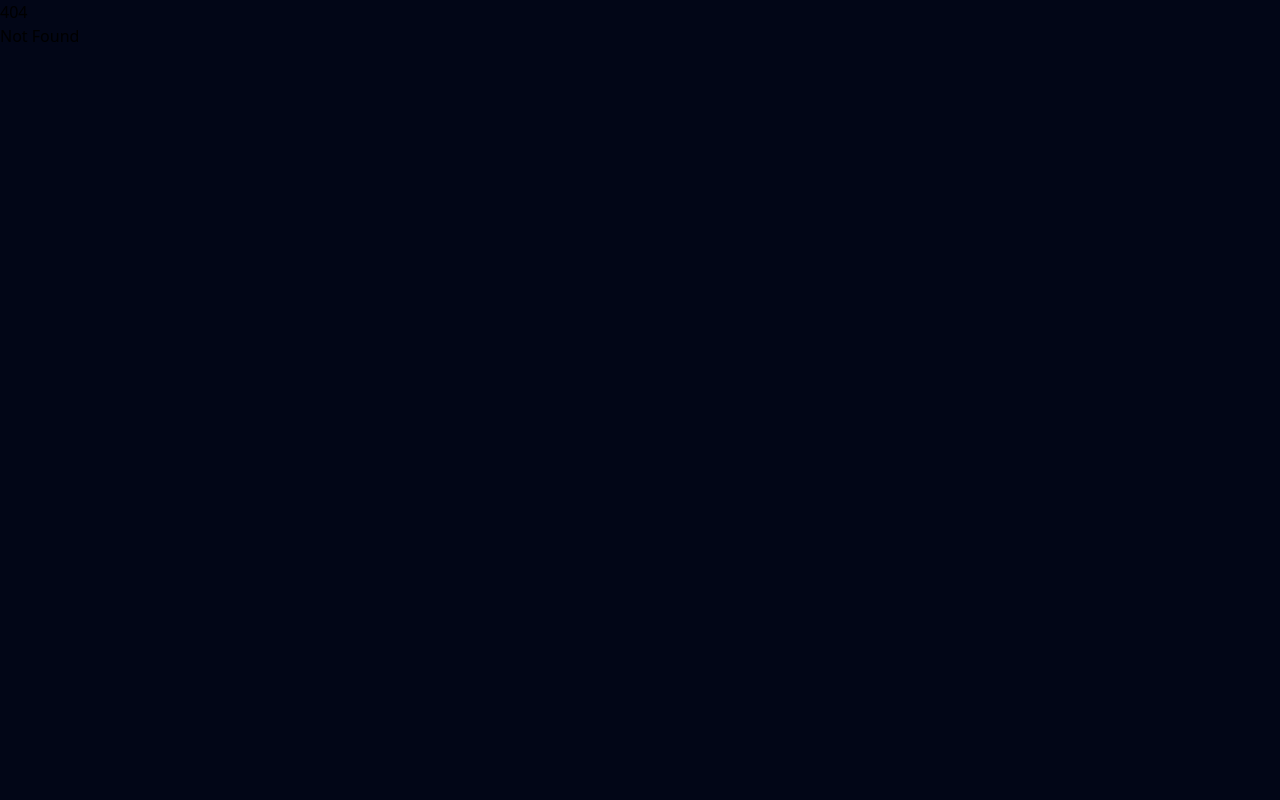
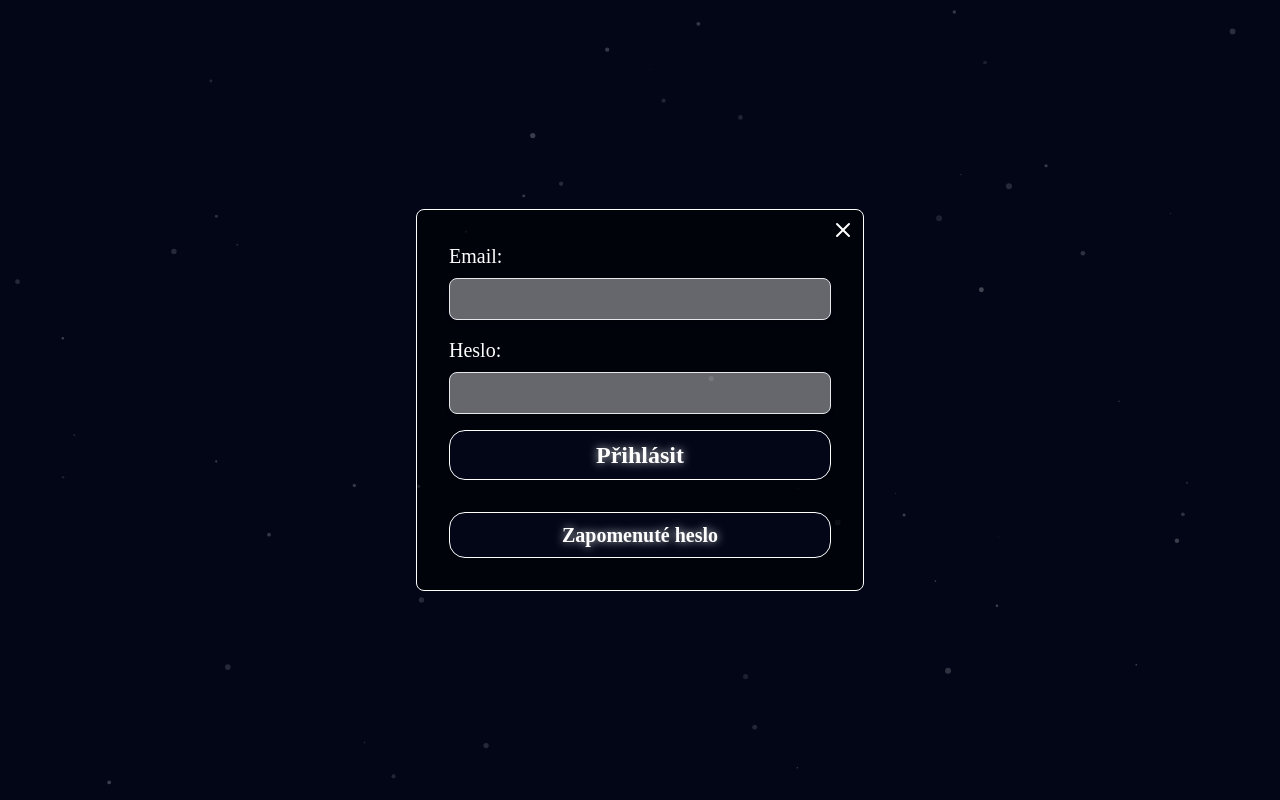
Before and after one commit to janStulhofer/zivel, a SvelteKit app in the folder chronoAlchemy/: page /login in a window 1280 px wide. Before the commit this address had no page. Built offline with nearby package versions, Linux system fonts and the light colour scheme; no server answers; a web font is replaced by a local one.

Commit message:
Vizuálně předělané a funkční registrační stránky

```diff
--- /dev/null
+++ b/chronoAlchemy/src/routes/login/+page.svelte
@@ -0,0 +1,101 @@
+<script>
+    import { navigateWithTransition } from '$lib/transitions';
+    import { supabase } from '$lib/supabaseClient';
+    import { goto } from '$app/navigation';
+    import Particles from '$lib/components/particles.svelte';
+    import { X } from 'lucide-svelte';
+
+    let email = '';
+    let password = '';
+    let error = '';
+    let loading = false;
+    let resetPasswordMode = false;
+
+    async function handleSubmit() {
+      loading = true;
+      error = '';
+
+      try {
+        if (resetPasswordMode) {
+          const { error: resetError } = await supabase.auth.resetPasswordForEmail(email);
+          if (resetError) throw resetError;
+          alert('Pokud účet existuje, byl odeslán e-mail s instrukcemi pro obnovení hesla.');
+        } else {
+          const { error: signInError } = await supabase.auth.signInWithPassword({
+            email,
+            password,
+          });
+          if (signInError) throw signInError;
+          goto('/dashboard'); // Přesměrování na dashboard po úspěšném přihlášení
+        }
+      } catch (err) {
+        error = err.message;
+      } finally {
+        loading = false;
+      }
+    }
+
+    function toggleResetPassword() {
+      resetPasswordMode = !resetPasswordMode;
+      error = '';
+    }
+  </script>
+
+  <Particles />
+
+  <div class="fixed inset-0 flex items-center justify-center p-4">
+    <div class="bg-black bg-opacity-50 rounded-lg border border-white p-8 w-full max-w-md relative">
+      <button
+        on:click={() => navigateWithTransition('/', 'slide-left')}
+        class="absolute top-2 right-2 text-white hover:text-gray-300 transition-colors"
+      >
+        <X size={24} />
+      </button>
+      <form on:submit|preventDefault={handleSubmit} class="space-y-4">
+        <div>
+          <label for="email" class="font-PTSerif text-xl block mb-2 text-white">Email:</label>
+          <input
+            type="email"
+            id="email"
+            bind:value={email}
+            required
+            class="bg-white bg-opacity-40 border rounded-lg shadow-md p-2 focus:outline-none focus:ring-2 focus:ring-primary w-full text-gray-800"
+          />
+        </div>
+        {#if !resetPasswordMode}
+          <div>
+            <label for="password" class="font-PTSerif text-xl block mb-2 text-white">Heslo:</label>
+            <input
+              type="password"
+              id="password"
+              bind:value={password}
+              required
+              class="bg-white bg-opacity-40 border rounded-lg shadow-md p-2 focus:outline-none focus:ring-2 focus:ring-primary w-full text-gray-800"
+            />
+          </div>
+        {/if}
+        <button
+          type="submit"
+          class="text-shadow-glow border bg-slate-950 transition hover:shadow-3xl hover:invert font-PTSerif mt-8 rounded-2xl border-white px-3 py-1 text-xl font-bold text-white duration-300 ease-in-out lg:px-4 lg:py-2 lg:text-2xl w-full"
+          disabled={loading}
+        >
+          {#if resetPasswordMode}
+            {loading ? 'Odesílám...' : 'Obnovit heslo'}
+          {:else}
+            {loading ? 'Přihlašuji...' : 'Přihlásit'}
+          {/if}
+        </button>
+      </form>
+
+      {#if error}
+        <p class="error mt-4 p-3 bg-red-500 text-white rounded-lg text-center w-full">{error}</p>
+      {/if}
+
+      <button
+        class="text-shadow-glow border bg-slate-950 transition hover:shadow-3xl hover:invert font-PTSerif mt-8 rounded-2xl border-white px-3 py-1 text-lg font-bold text-white duration-300 ease-in-out lg:px-4 lg:py-2 lg:text-xl w-full"
+        on:click={toggleResetPassword}
+      >
+        {resetPasswordMode ? 'Zpět na přihlášení' : 'Zapomenuté heslo'}
+      </button>
+    </div>
+  </div>
--- a/chronoAlchemy/src/routes/registrace/+page.svelte
+++ b/chronoAlchemy/src/routes/registrace/+page.svelte
@@ -3,62 +3,113 @@
 	import { supabase } from '$lib/supabaseClient';
 	import { goto } from '$app/navigation';
 	import Particles from '$lib/components/particles.svelte';
+	import { X } from 'lucide-svelte';
 
 	let email = '';
 	let password = '';
+	let username = '';
 	let error = '';
 	let loading = false;
+
+	async function checkExistingUser() {
+	  const { data: emailExists } = await supabase
+		.from('users')
+		.select('email')
+		.eq('email', email)
+		.single();
+
+	  const { data: usernameExists } = await supabase
+		.from('users')
+		.select('username')
+		.eq('username', username)
+		.single();
+
+	  if (emailExists) {
+		throw new Error('Tento e-mail je již zaregistrován.');
+	  }
+
+	  if (usernameExists) {
+		throw new Error('Toto uživatelské jméno je již obsazené.');
+	  }
+	}
 
 	async function handleSubmit() {
 	  loading = true;
 	  error = '';
 
+	  try {
+		await checkExistingUser();
+
 		const { data, error: signUpError } = await supabase.auth.signUp({
 		  email,
-			password
+		  password,
+		  options: {
+			data: {
+			  username: username
+			}
+		  }
 		});
 
-		if (signUpError) {
-			error = signUpError.message;
-		} else if (data?.user) {
-			// Úspěšná registrace
+		if (signUpError) throw signUpError;
+
+		if (data?.user) {
 		  alert('Registrace úspěšná! Prosím, zkontrolujte svůj email pro potvrzení účtu.');
 		  goto('/login');
 		} else {
-			error = 'Nastala neočekávaná chyba při registraci.';
+		  throw new Error('Neočekávaná chyba při registraci.');
 		}
-
+	  } catch (err) {
+		error = err.message;
+	  } finally {
 		loading = false;
+	  }
 	}
   </script>
 
   <Particles />
 
-<div class="container mx-auto my-5 flex items-center justify-center p-4 pt-10 text-white">
-	<form on:submit|preventDefault={handleSubmit}>
-		<div class="pb-6">
-			<label for="email" class="font-PTSerif pr-4 text-xl">Email:</label>
+  <div class="fixed inset-0 flex items-center justify-center p-4">
+	<div class="bg-black bg-opacity-50 rounded-lg border border-white p-8 w-full max-w-md relative">
+	  <button
+		on:click={() => navigateWithTransition('/', 'slide-left')}
+		class="absolute top-2 right-2 text-white hover:text-gray-300 transition-colors"
+	  >
+		<X size={24} />
+	  </button>
+	  <form on:submit|preventDefault={handleSubmit} class="space-y-4">
+		<div>
+		  <label for="username" class="font-PTSerif text-xl block mb-2 text-white">Uživatelské jméno:</label>
+		  <input
+			type="text"
+			id="username"
+			bind:value={username}
+			required
+			class="bg-white bg-opacity-40 border rounded-lg shadow-md p-2 focus:outline-none focus:ring-2 focus:ring-primary w-full text-gray-800"
+		  />
+		</div>
+		<div>
+		  <label for="email" class="font-PTSerif text-xl block mb-2 text-white">Email:</label>
 		  <input
 			type="email"
 			id="email"
 			bind:value={email}
 			required
-				class="bg-opacity-40 border focus:outline-none focus:ring-2 focus:ring rounded-lg bg-gray-800 bg-white p-2 shadow-md"
+			class="bg-white bg-opacity-40 border rounded-lg shadow-md p-2 focus:outline-none focus:ring-2 focus:ring-primary w-full text-gray-800"
 		  />
 		</div>
 		<div>
-			<label for="password" class="font-PTSerif pr-4 text-xl">Heslo:</label>
+		  <label for="password" class="font-PTSerif text-xl block mb-2 text-white">Heslo:</label>
 		  <input
 			type="password"
 			id="password"
 			bind:value={password}
 			required
-				class="bg-opacity-40 border focus:outline-none focus:ring-2 focus:ring rounded-lg bg-gray-800 bg-white p-2 shadow-md"
+			class="bg-white bg-opacity-40 border rounded-lg shadow-md p-2 focus:outline-none focus:ring-2 focus:ring-primary w-full text-gray-800"
 		  />
 		</div>
 		<button
 		  type="submit"
-			class="text-shadow-glow border bg-slate-950 transition hover:shadow-3xl hover:invert font-PTSerif mt-16 rounded-2xl border-white px-3 py-1 text-xl font-bold text-white duration-300 ease-in-out lg:px-4 lg:py-2 lg:text-2xl"
+		  class="text-shadow-glow border bg-slate-950 transition hover:shadow-3xl hover:invert font-PTSerif mt-8 rounded-2xl border-white px-3 py-1 text-xl font-bold text-white duration-300 ease-in-out lg:px-4 lg:py-2 lg:text-2xl w-full"
 		  disabled={loading}
 		>
 		  {loading ? 'Registruji...' : 'Registrovat'}
@@ -66,13 +117,7 @@
 	  </form>
 
 	  {#if error}
-		<p class="error mt-4 text-red-500">{error}</p>
+		<p class="error mt-4 p-3 bg-red-500 text-white rounded-lg text-center w-full">{error}</p>
 	  {/if}
-
-	<button
-		class="text-shadow-glow border bg-slate-950 transition hover:shadow-3xl hover:invert font-PTSerif mt-16 rounded-2xl border-white px-3 py-1 text-xl font-bold text-white duration-300 ease-in-out lg:px-4 lg:py-2 lg:text-2xl"
-		on:click={() => navigateWithTransition('/', 'slide-left')}
-	>
-		Zpět
-	</button>
 	</div>
+  </div>
```
Lines whose indentation alone changed are shown as unchanged.
